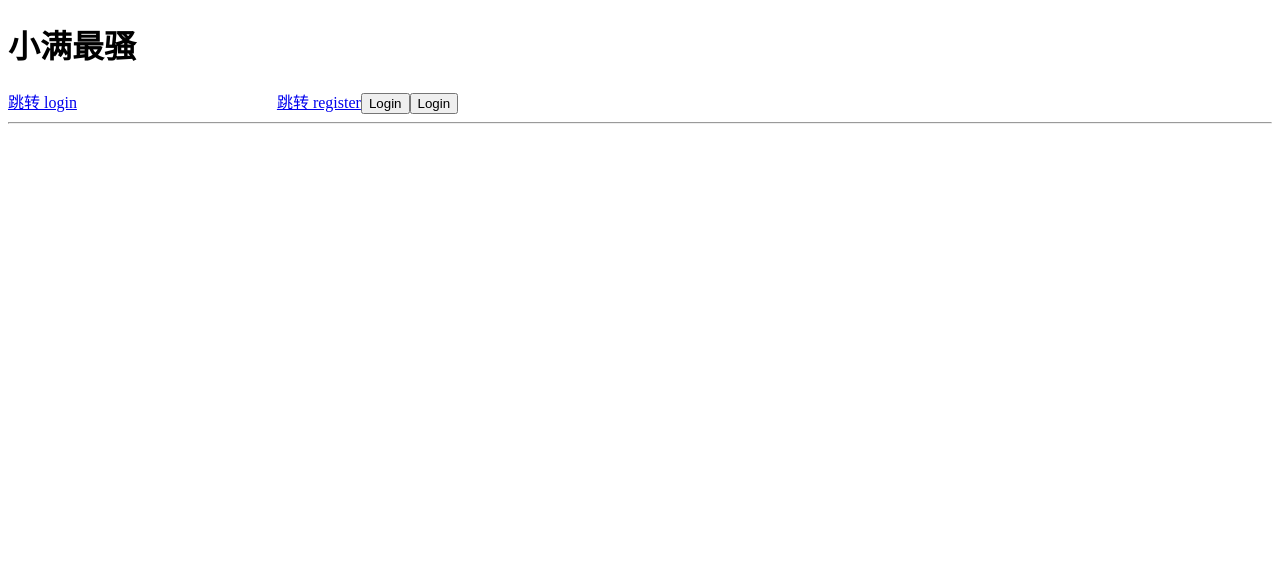
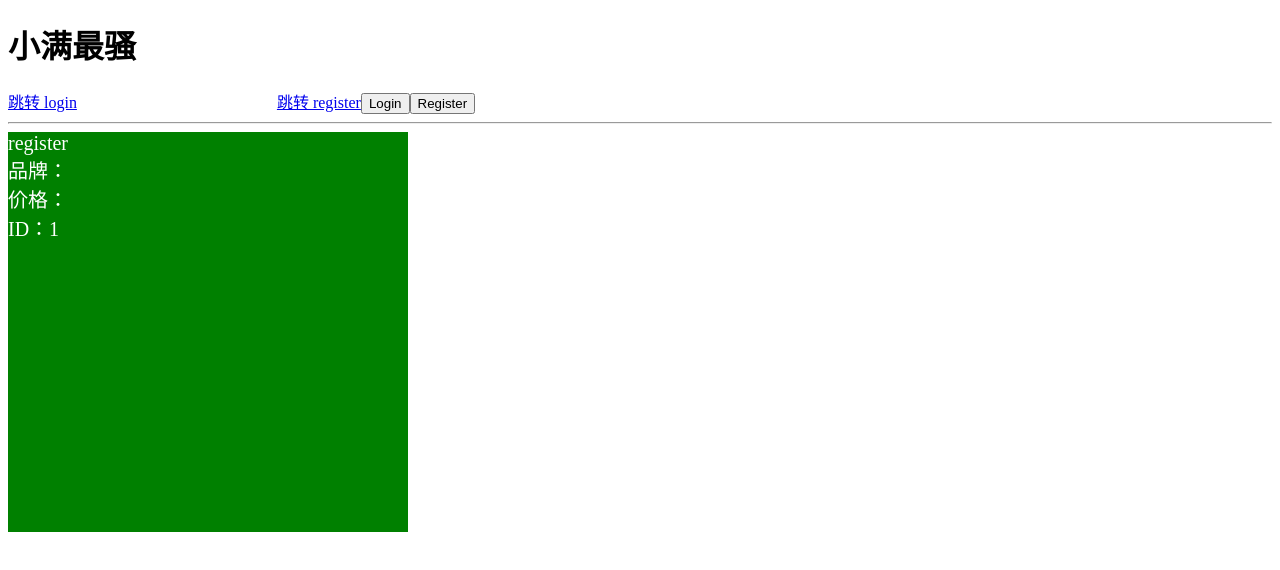
Before and after one commit to Huxzhi/vue-router, a Vue app: page /register/1 in a window 1280 px wide. Shown: the top 570 px of the page. Built offline with nearby package versions, Linux system fonts and the light colour scheme.

Commit message:
动态路由传参

```diff
--- a/src/App.vue
+++ b/src/App.vue
@@ -6,7 +6,7 @@
     <router-link replace style="margin-left:200px" to="/register">跳转 register</router-link>
 
     <button @click="toPage('Login')">Login</button>
-    <button @click="toPage('Register')">Login</button>
+    <button @click="toDetail(item)">Register</button>
 
 
 
@@ -21,9 +21,31 @@ import { ref, reactive } from 'vue'
 import { useRouter } from 'vue-router'
 const router = useRouter()
 
+type Item = {
+  name: string,
+  price: number,
+  id: number
+}
+
+const item: Item = {
+  name: 'xiaoman',
+  price: 100,
+  id: 1
+}
+
 const toPage = (url: string) => {
-  router.replace({
-    name: url
+  router.push({
+    name: url,
+    query: item
+  })
+}
+
+const toDetail = (item: Item) => {
+  router.push({
+    name: 'Register',
+    params: {
+      id: item.id
+    }
   })
 }
 </script>
--- a/src/components/Register.vue
+++ b/src/components/Register.vue
@@ -2,12 +2,19 @@
 
   <div class="reg">
     register
+    <div>品牌：{{ route.params?.name }}</div>
+    <div>价格：{{ route.params?.price }}</div>
+    <div>ID：{{ route.params?.id }}</div>
   </div>
 
 </template>
 
 <script setup lang='ts'>
 import { ref, reactive } from 'vue'
+import { useRoute } from 'vue-router';
+
+const route = useRoute()
+
 
 </script>
 
--- a/src/router/index.ts
+++ b/src/router/index.ts
@@ -13,7 +13,7 @@ const routes: Array<RouteRecordRaw> = [{
   name: 'Login',//命名式路由模式
   component: () => import('../components/Login.vue') //lazy 懒加载
 }, {
-  path: '/register',
+  path: '/register/:id',
   name: 'Register',
   component: () => import('../components/Register.vue')
 }]
```
